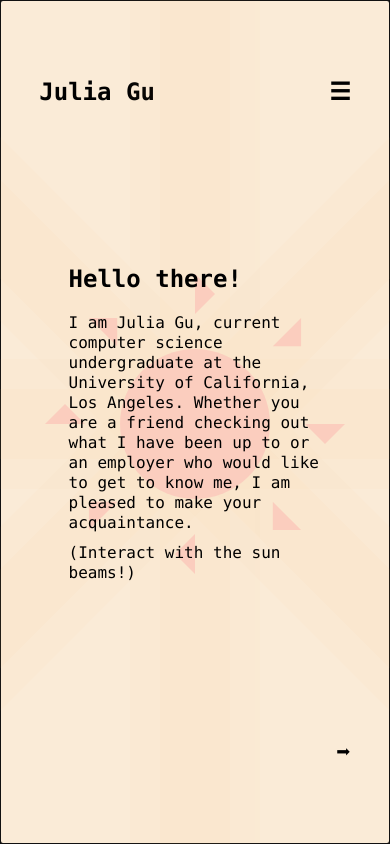
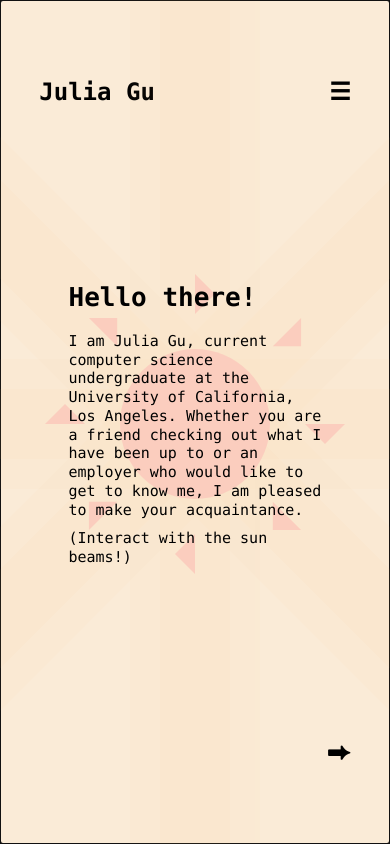
Before and after one commit to juliagu01/juliagu01.github.io, a React (Create React App) app: page / in a window 390 px wide. Built offline with nearby package versions, Linux system fonts and the light colour scheme.

Commit message:
Introduce mobile viewport

```diff
--- a/src/App.js
+++ b/src/App.js
@@ -1,7 +1,9 @@
 /**
  * To-do:
- * - change rays to half-squares
+ * - add animations
+ * - implement swiping
  * - change elements to components
+ * ? fix layout for small viewports (max-width < 200px)
  * ? add carousel to bottom
  */
 
@@ -114,7 +116,7 @@ function App() {
         </div>
         <div id="RightAction" className="Action" onClick={() => incrementPage()}
           style={{ visibility: ((page === text.length - 1) ? "hidden" : "visible") }}>
-          <h2>&#x27A1;</h2>
+          <h2>&#x2B95;</h2>
           <p>[enter]</p>
         </div>
       </footer>
--- a/src/components/Content.css
+++ b/src/components/Content.css
@@ -57,17 +57,18 @@
 }
 
 @media screen and (max-width: 650px) {
+  .Text {
+    width: 70vw;
+    left: 15vw;
+    font-size: 15px;
+  }
+
   .Heading {
-    font-size: 24px;
+    font-size: 26px;
   }
 
   .Heading span {
-    font-size: 18px;
-  }
-
-  .Text {
-    width: 70vw;
-    left: 15vw;
+    font-size: 20px;
   }
 
   .Description p {
@@ -82,3 +83,19 @@
     display: none;
   }
 }
+
+@media screen and (max-width: 350px) {
+  .Text {
+    width: 85vw;
+    left: 7.5vw;
+    font-size: 14px;
+  }
+
+  .Heading {
+    font-size: 22px;
+  }
+
+  .Heading span {
+    font-size: 16px;
+  }
+}
--- a/src/components/MenuAction.js
+++ b/src/components/MenuAction.js
@@ -5,7 +5,7 @@ function MenuAction({ panel, light, onClick }) {
     return (
       <div id="MenuAction" className="Action" onClick={() => onClick()}
         style={{ color: "black" }}>
-        <h2>&#x2716;</h2>
+        <h2>&#x2715;</h2>
         <p>[x]</p>
       </div>
     );
--- a/src/components/OverlayPanel.css
+++ b/src/components/OverlayPanel.css
@@ -46,7 +46,7 @@
 
 @media screen and (max-width: 900px) {
   .Panel {
-    width: 90vw;
+    width: 88vw;
   }
 }
 
```
